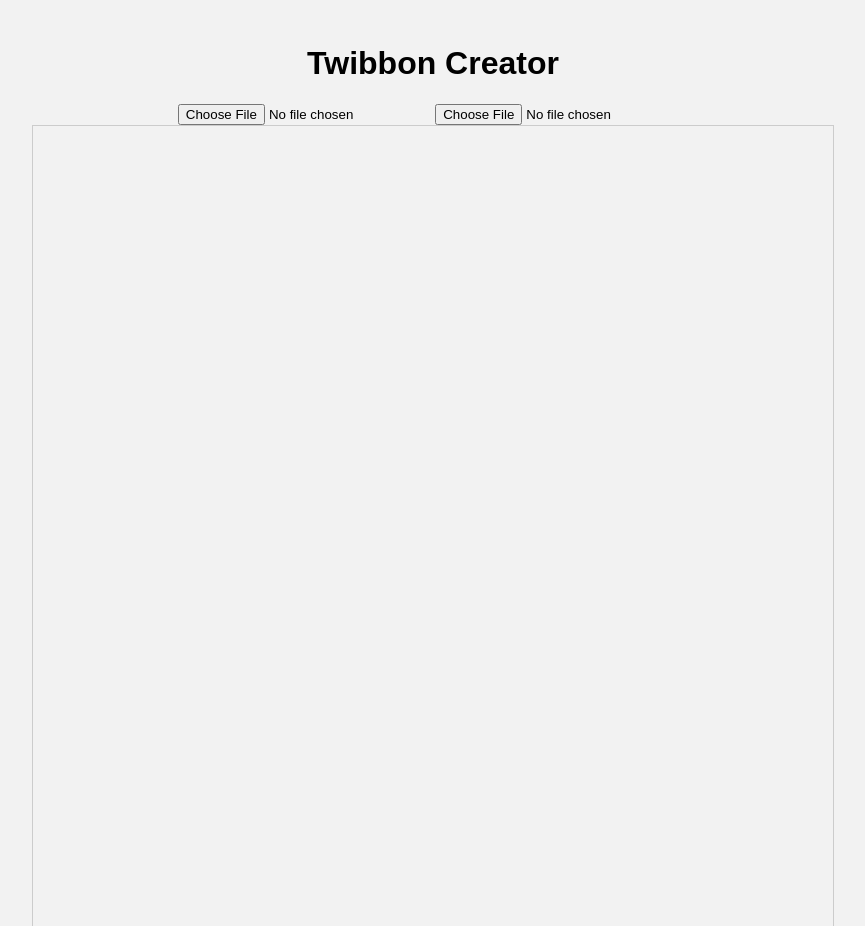
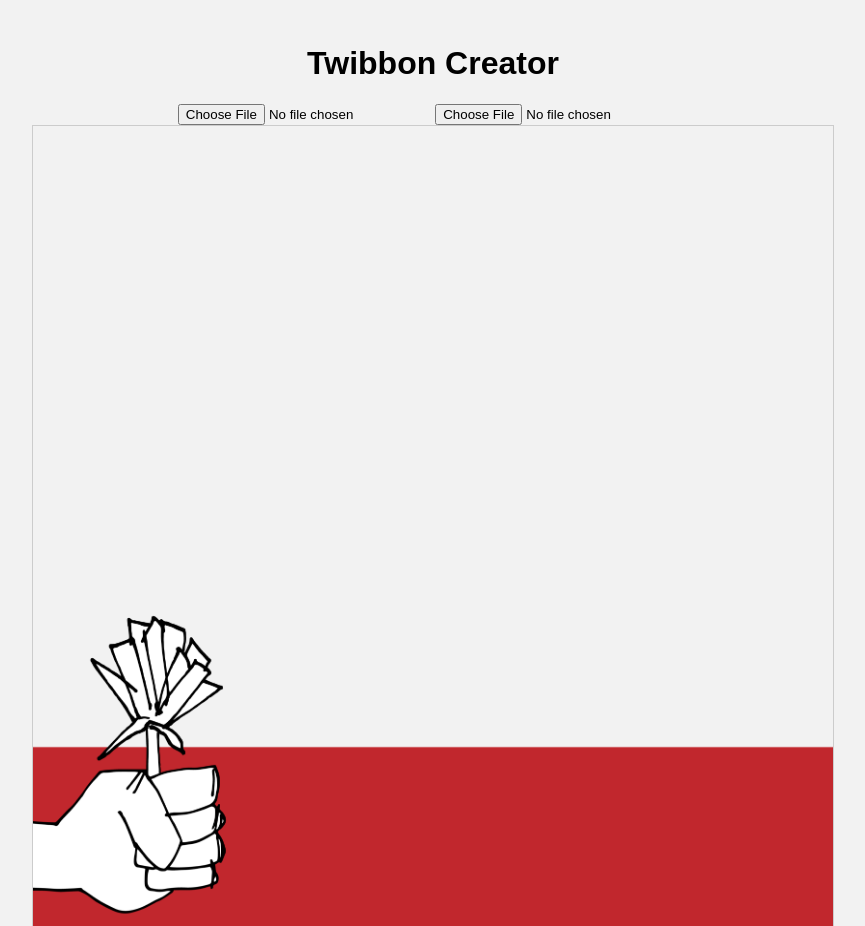
Before and after one commit to xtcodes/frame, a plain HTML site: page index.html in a window 1280 px wide. Shown: the top 926 px of the page, without its empty margins (207-1072 px from the left). Drawn offline with Linux system fonts and the light colour scheme.

Commit message:
Update index.html

```diff
--- a/index.html
+++ b/index.html
@@ -53,28 +53,28 @@
   </div>
 
   <script>
- //   const config = {
- //     canvas: { width: 800, height: 800 },
- //     twibbon: { default: "twibbon.png", requireTransparency: true },
- //     validation: { allowedImageTypes: ["image/jpeg", "image/png"] },
- //     watermark: {
- //       text: "Twibbon by Komunitas",
- //       color: "#ffffff",
- //       background: "rgba(0, 0, 0, 0.6)",
- //       font: "14px sans-serif",
-  //      padding: 10
-  //    },
-  //    messages: {
-  //      invalidTwibbon: "Twibbon harus berupa PNG transparan!",
-  //      noImage: "Silakan unggah gambar terlebih dahulu!",
-  //      shareNotSupported: "Fitur berbagi tidak didukung di perangkat ini."
-   //   },
-    //  share: {
-    //    title: "Bergabunglah dalam Kampanye Twibbon Kami!",
-    //    text: "Saya baru saja membuat Twibbon, ayo kamu juga buat!",
-    //    filename: "twibbon-saya.png"
-  //    }
- //   };
+    const config = {
+      canvas: { width: 800, height: 800 },
+      twibbon: { default: "twibbon.png", requireTransparency: true },
+      validation: { allowedImageTypes: ["image/jpeg", "image/png"] },
+      watermark: {
+        text: "Twibbon by Komunitas",
+        color: "#ffffff",
+        background: "rgba(0, 0, 0, 0.6)",
+        font: "14px sans-serif",
+        padding: 10
+      },
+      messages: {
+        invalidTwibbon: "Twibbon harus berupa PNG transparan!",
+        noImage: "Silakan unggah gambar terlebih dahulu!",
+        shareNotSupported: "Fitur berbagi tidak didukung di perangkat ini."
+      },
+      share: {
+        title: "Bergabunglah dalam Kampanye Twibbon Kami!",
+        text: "Saya baru saja membuat Twibbon, ayo kamu juga buat!",
+        filename: "twibbon-saya.png"
+      }
+    };
 
     const canvas = document.getElementById('canvas');
     const ctx = canvas.getContext('2d');
```
